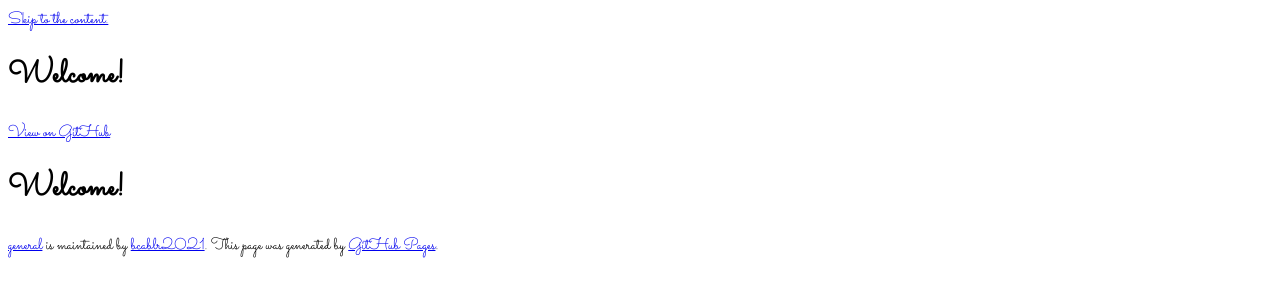
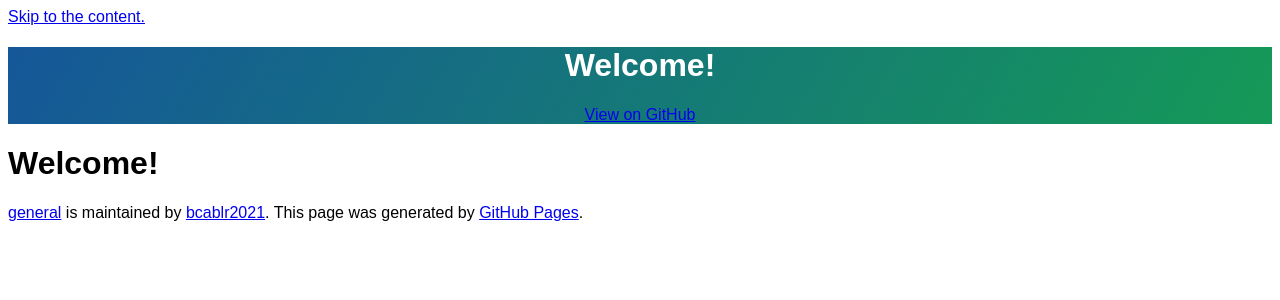
Before and after one commit to bcablr2021/general, a Jekyll site: the page built from index.md, in a window 1280 px wide. Shown: the top 300 px of the page. Built offline with Jekyll 4.4.1, drawn with Linux system fonts in a browser that asks for light colours; our own code applies the rules of GitHub Pages for plain Markdown files; the repository's description, which GitHub fills in, is left out.

Commit message:
Update style.css

```diff
--- a/assets/css/style.css
+++ b/assets/css/style.css
@@ -1 +1,10 @@
-html * { font-family: 'Sacramento', cursive; }
+html  { font-family: 'Karla', sans-serif; }
+
+.page-header {
+    color: #fff;
+    text-align: center;
+    background-color: #159957;
+    background-image: linear-gradient(
+120deg
+, #155799, #159957);
+}
```
